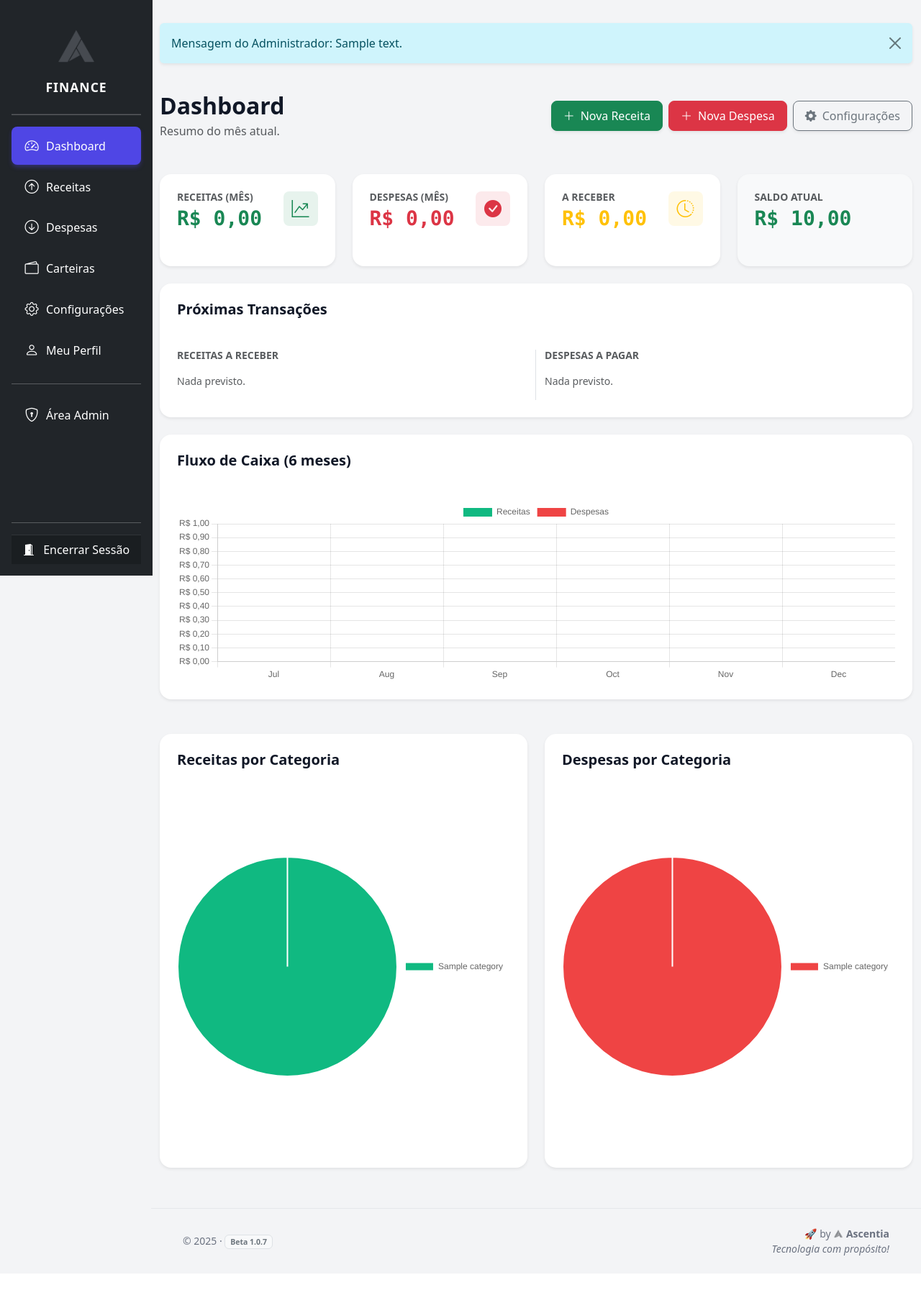
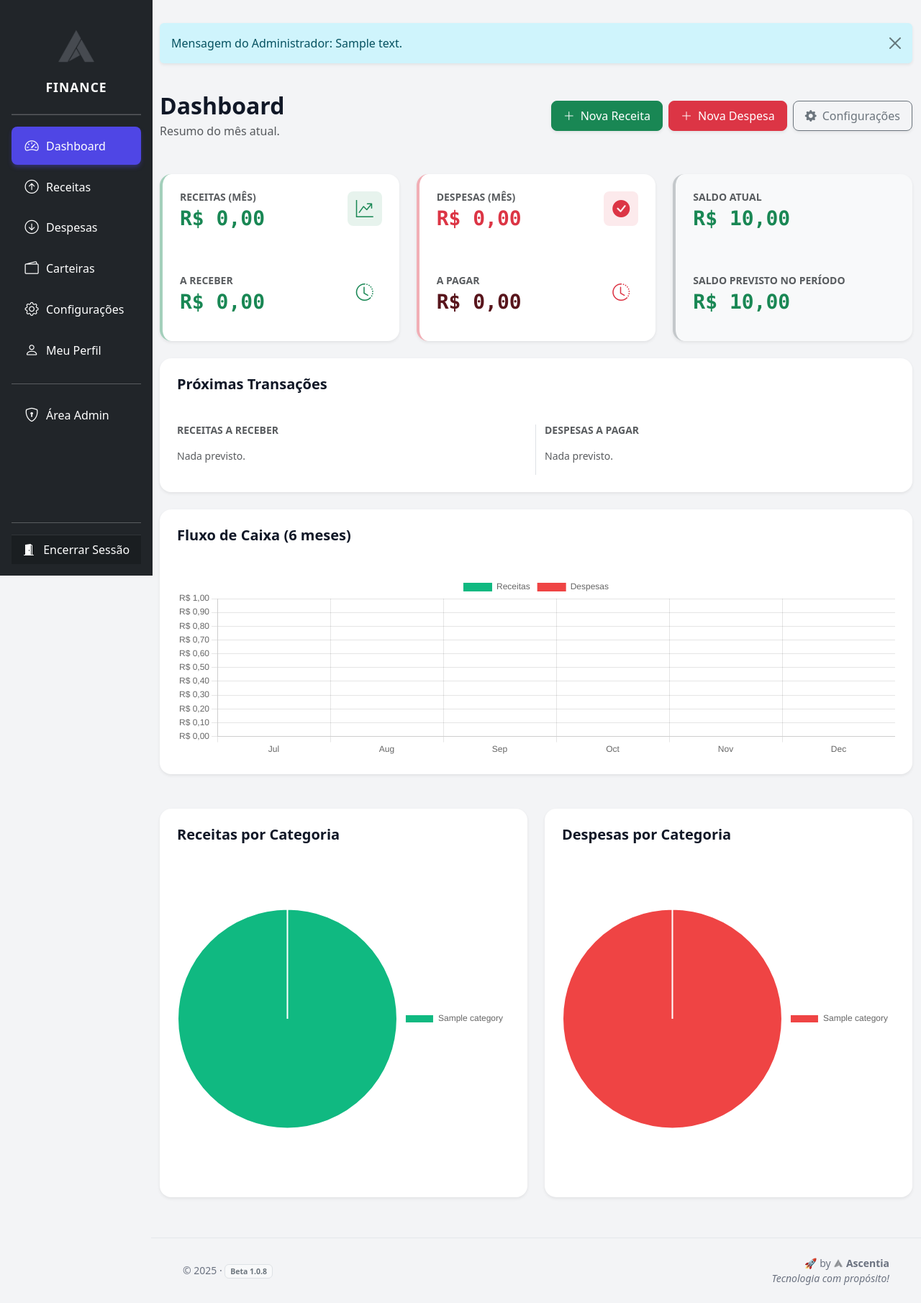
Before and after one commit to jaimealvesjr1/Finance, a Flask app: page / in a window 1280 px wide. Shown: the whole page at 72% size. Before the commit the page ends 1745 px from the top, so only its background shows below. Run offline with Flask 3, Linux system fonts and the light colour scheme; a user stored in the database is signed in; tables that the repository leaves empty hold one stand-in row (values such as "Sample post"); some libraries are stand-ins or nearby versions.

Commit message:
Melhorias e ajustes em Dashboard

```diff
--- a/app/main/routes.py
+++ b/app/main/routes.py
@@ -164,8 +164,11 @@
         chart_receitas.append(float(rec_result))
         chart_despesas.append(float(desp_result))
 
+    predicted_balance = total_balance + Decimal(monthly_receivable_revenue) - Decimal(monthly_pending_expenses)
+
     context = {
         'total_balance': total_balance,
+        'predicted_balance': predicted_balance,
         'monthly_received_revenue': monthly_received_revenue,
         'monthly_receivable_revenue': monthly_receivable_revenue,
         'monthly_paid_expenses': monthly_paid_expenses,
--- a/app/templates/main/dashboard.html
+++ b/app/templates/main/dashboard.html
@@ -54,8 +54,8 @@
 </div>
 
 <div class="row g-4 mb-4">
-    <div class="col-6 col-md-3">
-        <div class="card border-0 shadow-sm h-100 overflow-hidden">
+    <div class="col-12 col-md-4">
+        <div class="card border-0 shadow-sm h-100 overflow-hidden border-start border-success-subtle border-4">
             <div class="card-body">
                 <div class="d-flex justify-content-between align-items-start">
                     <div>
@@ -67,11 +67,22 @@
                     </div>
                 </div>
             </div>
+            <div class="card-body">
+                <div class="d-flex justify-content-between align-items-start">
+                    <div>
+                        <h6 class="text-uppercase text-muted fw-bold small mb-1">A Receber</h6>
+                        <h3 class="text-success text-opacity-80 fw-bold mb-0 font-monospace">{{ monthly_receivable_revenue | currency }}</h3>
+                    </div>
+                    <div class="icon-shape bg-opacity-10 text-success rounded-3 p-2">
+                        <i class="bi bi-clock-history fs-4"></i>
+                    </div>
+                </div>
+            </div>
         </div>
     </div>
 
-    <div class="col-6 col-md-3">
-        <div class="card border-0 shadow-sm h-100 overflow-hidden">
+    <div class="col-12 col-md-4">
+        <div class="card border-0 shadow-sm h-100 overflow-hidden border-start border-danger-subtle border-4">
             <div class="card-body">
                 <div class="d-flex justify-content-between align-items-start">
                     <div>
@@ -83,18 +94,13 @@
                     </div>
                 </div>
             </div>
-        </div>
-    </div>
-
-    <div class="col-6 col-md-3">
-        <div class="card border-0 shadow-sm h-100 overflow-hidden">
             <div class="card-body">
                 <div class="d-flex justify-content-between align-items-start">
                     <div>
-                        <h6 class="text-uppercase text-muted fw-bold small mb-1">A Receber</h6>
-                        <h3 class="text-warning fw-bold mb-0 font-monospace">{{ monthly_receivable_revenue | currency }}</h3>
+                        <h6 class="text-uppercase text-muted fw-bold small mb-1">A Pagar</h6>
+                        <h3 class="text-danger-emphasis fw-bold mb-0 font-monospace">{{ monthly_pending_expenses | currency }}</h3>
                     </div>
-                    <div class="icon-shape bg-warning bg-opacity-10 text-warning rounded-3 p-2">
+                    <div class="icon-shape bg-opacity-10 text-danger rounded-3 p-2">
                         <i class="bi bi-clock-history fs-4"></i>
                     </div>
                 </div>
@@ -102,12 +108,18 @@
         </div>
     </div>
 
-    <div class="col-6 col-md-3">
-        <div class="card border-0 shadow-sm h-100 bg-light">
+    <div class="col-12 col-md-4">
+        <div class="card border-0 shadow-sm h-100 bg-light border-start border-secondary-subtle border-4">
             <div class="card-body">
                 <h6 class="text-uppercase text-muted fw-bold small mb-1">Saldo Atual</h6>
                 <div class="h3 fw-bold {{ 'text-success' if total_balance >= 0 else 'text-danger' }} font-monospace mb-0">
                         {{ total_balance | currency }}
+                </div>
+            </div>
+            <div class="card-body">
+                <h6 class="text-uppercase text-muted fw-bold small mb-1">Saldo Previsto no Período</h6>
+                <div class="h3 fw-bold {{ 'text-success' if predicted_balance >= 0 else 'text-danger' }} font-monospace mb-0">
+                        {{ predicted_balance | currency }}
                 </div>
             </div>
         </div>
@@ -130,8 +142,16 @@
                                 <thead><tr><th>Data</th><th>Descrição</th><th class="text-end">Valor</th></tr></thead>
                                 <tbody>
                                     {% for t in receivable_revenues %}
+                                    {% set dias_restantes = (t.due_date - now_date).days %}
                                     <tr>
-                                        <td class="font-monospace">{{ t.due_date.strftime('%d/%m/%Y') }}</td>
+                                        <td class="font-monospace">
+                                            {{ t.due_date.strftime('%d/%m/%Y') }}
+                                            {% if dias_restantes < 0 %}
+                                                <span class="badge bg-danger d-block mt-1" style="font-size: 0.6rem;">Atrasado</span>
+                                            {% elif dias_restantes == 0 %}
+                                                <span class="badge bg-danger d-block mt-1" style="font-size: 0.6rem;">Vence Hoje!</span>
+                                            {% endif %}
+                                        </td>
                                         <td>{{ t.description }}</td>
                                         <td class="text-end fw-bold text-success">+ {{ t.amount | currency }}</td>
                                     </tr>
@@ -143,6 +163,7 @@
                         <p class="text-muted small">Nada previsto.</p>
                         {% endif %}
                     </div>
+
                     <div class="col-md-6">
                         <h6 class="text-uppercase text-muted fw-bold small mb-3 text-danger">Despesas a Pagar</h6>
                         {% if pending_expenses %}
@@ -151,8 +172,16 @@
                                 <thead><tr><th>Data</th><th>Descrição</th><th class="text-end">Valor</th></tr></thead>
                                 <tbody>
                                     {% for t in pending_expenses %}
+                                    {% set dias_restantes = (t.due_date - now_date).days %}
                                     <tr>
-                                        <td class="font-monospace">{{ t.due_date.strftime('%d/%m/%Y') }}</td>
+                                        <td class="font-monospace">
+                                            {{ t.due_date.strftime('%d/%m/%Y') }}
+                                            {% if dias_restantes < 0 %}
+                                                <span class="badge bg-danger d-block mt-1" style="font-size: 0.6rem;">Atrasado</span>
+                                            {% elif dias_restantes == 0 %}
+                                                <span class="badge bg-danger d-block mt-1" style="font-size: 0.6rem;">Vence Hoje!</span>
+                                            {% endif %}
+                                        </td>
                                         <td>{{ t.description }}</td>
                                         <td class="text-end fw-bold text-danger">- {{ t.amount | currency }}</td>
                                     </tr>
@@ -191,7 +220,8 @@
             </div>
             <div class="card-body">
                 {% if pie_revenue_data %}
-                <canvas id="revenuePieChart" height="200"></canvas>
+                <div style="position: relative; height: 400px;"> <canvas id="revenuePieChart"></canvas>
+                </div>
                 {% else %}
                 <div class="text-center py-5 text-muted"><p>Sem dados.</p></div>
                 {% endif %}
@@ -205,7 +235,9 @@
             </div>
             <div class="card-body">
                 {% if pie_expense_data %}
-                <canvas id="expensePieChart" height="200"></canvas>
+                <div style="position: relative; height:
+                400px;"> <canvas id="expensePieChart"></canvas>
+                </div>
                 {% else %}
                 <div class="text-center py-5 text-muted"><p>Sem dados.</p></div>
                 {% endif %}
@@ -251,6 +283,7 @@
             },
             options: {
                 responsive: true,
+                maintainAspectRatio: false,
                 plugins: {
                     legend: { position: 'right' },
                     tooltip: { callbacks: { label: (ctx) => ` ${formatCurrency(ctx.raw)}` } }
@@ -269,6 +302,7 @@
             },
             options: {
                 responsive: true,
+                maintainAspectRatio: false,
                 plugins: {
                     legend: { position: 'right' },
                     tooltip: { callbacks: { label: (ctx) => ` ${formatCurrency(ctx.raw)}` } }
--- a/config.py
+++ b/config.py
@@ -12,7 +12,7 @@
     SQLALCHEMY_TRACK_MODIFICATIONS = False
 
     TIMEZONE = 'America/Sao_Paulo'
-    VERSAO_APP = 'Beta 1.0.7'
+    VERSAO_APP = 'Beta 1.0.8'
     ANO_ATUAL = datetime.now().year
 
     UPLOAD_FOLDER = os.path.join(basedir, 'app', 'static', 'uploads', 'profile_pics')
```
Also changed, not shown: app/templates/admin/list_users.html (+6 -4 lines), app/templates/auth/profile.html (+7 -7 lines), app/templates/base/components/forms.html (+19 -22 lines).
